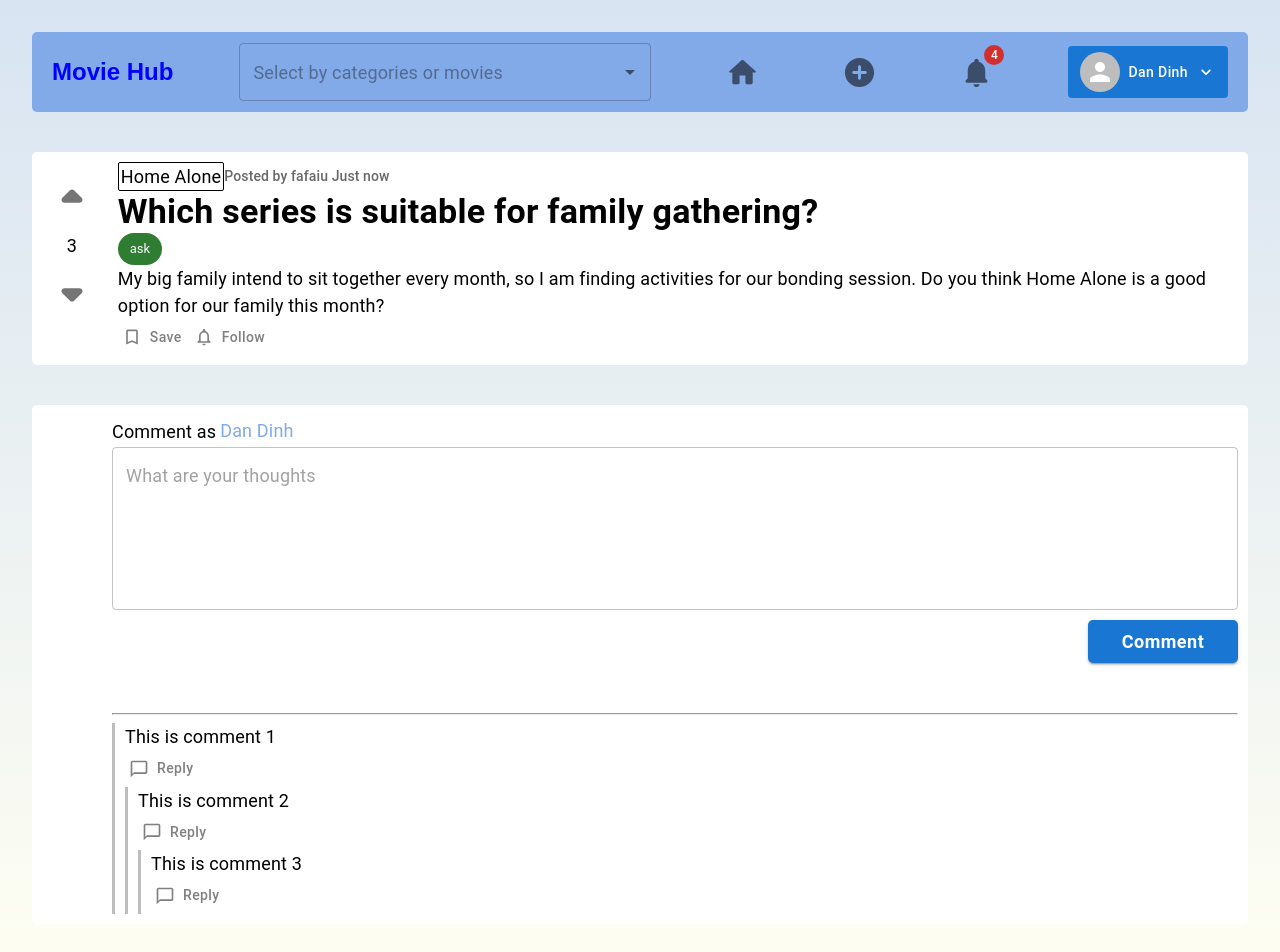
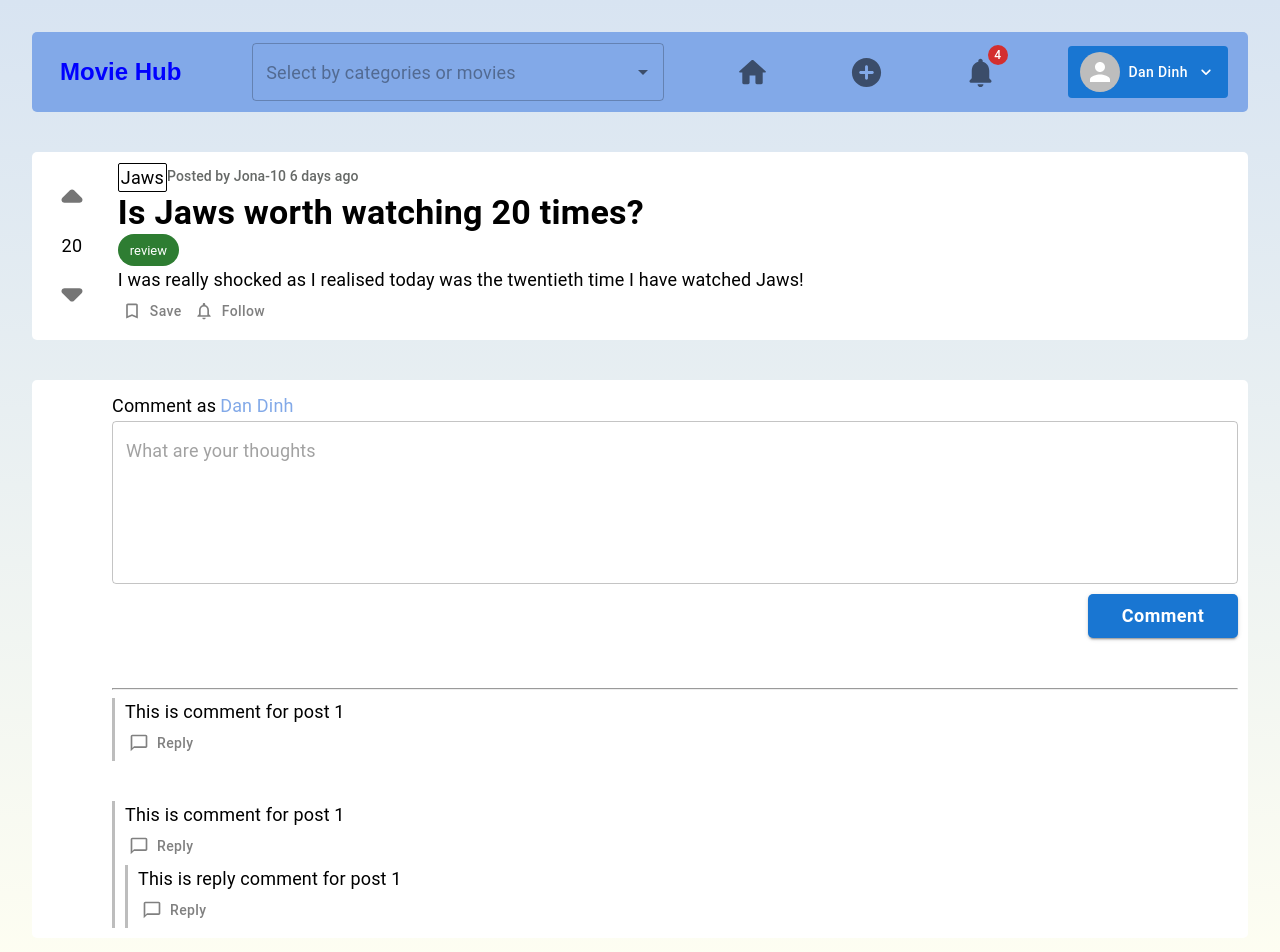
Before and after one commit to DennieDan/movie-frontend, a React (Vite) app: page /posts/1 in a window 1280 px wide. Shown: the top 952 px of the page. Built offline with nearby package versions, Linux system fonts and the light colour scheme.

Commit message:
add: routing with react-router-dom

```diff
--- a/package.json
+++ b/package.json
@@ -18,7 +18,8 @@
     "@reduxjs/toolkit": "^2.0.1",
     "react": "^18.2.0",
     "react-dom": "^18.2.0",
-    "react-redux": "^9.0.4"
+    "react-redux": "^9.0.4",
+    "react-router-dom": "^6.21.1"
   },
   "devDependencies": {
     "@types/react": "^18.2.43",
--- a/src/App.tsx
+++ b/src/App.tsx
@@ -1,111 +1,106 @@
-import {
-  Badge,
-  Button,
-  Stack,
-  Theme,
-  ThemeProvider,
-  createTheme,
-} from "@mui/material";
-import MainHeader from "./components/Navigation/MainHeader";
-import ProfileTab from "./components/UI/ProfileTab.tsx";
-// import Homepage from "./pages/Homepage.tsx";
-import HomeRoundedIcon from "@mui/icons-material/HomeRounded";
-import AddCircleRoundedIcon from "@mui/icons-material/AddCircleRounded";
-import NotificationsRoundedIcon from "@mui/icons-material/NotificationsRounded";
-import { useState } from "react";
-import { Provider } from "react-redux";
-import { store } from "./store/store.ts";
-import PostDetailpage from "./pages/PostDetailpage.tsx";
-import Homepage from "./pages/Homepage.tsx";
-import { PostItem } from "./store/posts-slice.ts";
-import RouteIcon from "./components/Navigation/RouteIcon.tsx";
+import { RouterProvider, createBrowserRouter } from "react-router-dom";
+import Root from "./pages/Root.tsx";
+import PostDetailPage from "./pages/PostDetailpage.tsx";
+import HomePage from "./pages/Homepage.tsx";
 
-declare module "@mui/styles/defaultTheme" {
-  interface DefaultTheme extends Theme {}
-}
+const Router = createBrowserRouter([
+  {
+    path: "/",
+    element: <Root />,
+    children: [
+      { index: true, element: <HomePage /> },
+      { path: "posts/:id", element: <PostDetailPage /> },
+    ],
+  },
+]);
 
-const post_ex: PostItem = {
-  id: 2,
-  title: "Which series is suitable for family gathering?",
-  content:
-    "My big family intend to sit together every month, so I am finding activities for our bonding session. Do you think Home Alone is a good option for our family this month?",
-  movie: "Home Alone",
-  author: "fafaiu",
-  votes: 3,
-  topic: "ask",
-  created_at: "2024-01-01T13:51:50.417-07:00",
-};
+// declare module "@mui/styles/defaultTheme" {
+//   interface DefaultTheme extends Theme {}
+// }
 
-type UserType = "member" | "guest";
+// const post_ex: PostItem = {
+//   id: 2,
+//   title: "Which series is suitable for family gathering?",
+//   content:
+//     "My big family intend to sit together every month, so I am finding activities for our bonding session. Do you think Home Alone is a good option for our family this month?",
+//   movie: "Home Alone",
+//   author: "fafaiu",
+//   votes: 3,
+//   topic: "ask",
+//   created_at: "2024-01-01T13:51:50.417-07:00",
+// };
+
+// type UserType = "member" | "guest";
 
 function App() {
-  const [user, setUser] = useState<UserType>("member");
+  // const [user, setUser] = useState<UserType>("member");
 
-  const theme: Theme = createTheme({
-    typography: {
-      button: {
-        textTransform: "none",
-      },
-      h4: {
-        textAlign: "left",
-        fontWeight: 600,
-      },
-      subtitle1: {
-        color: "#82a9e8",
-        fontSize: 18,
-      },
-      subtitle2: {
-        color: "#666967",
-      },
-      body1: {
-        textAlign: "left",
-        fontSize: 18,
-      },
-    },
-    palette: {
-      common: { black: "#000", white: "#fff" },
-    },
-  });
+  // const theme: Theme = createTheme({
+  //   typography: {
+  //     button: {
+  //       textTransform: "none",
+  //     },
+  //     h4: {
+  //       textAlign: "left",
+  //       fontWeight: 600,
+  //     },
+  //     subtitle1: {
+  //       color: "#82a9e8",
+  //       fontSize: 18,
+  //     },
+  //     subtitle2: {
+  //       color: "#666967",
+  //     },
+  //     body1: {
+  //       textAlign: "left",
+  //       fontSize: 18,
+  //     },
+  //   },
+  //   palette: {
+  //     common: { black: "#000", white: "#fff" },
+  //   },
+  // });
 
-  return (
-    <Provider store={store}>
-      <ThemeProvider theme={theme}>
-        <Stack direction="column" spacing={5}>
-          <MainHeader>
-            {user === "member" ? (
-              <>
-                <RouteIcon tooltip="Home">
-                  <HomeRoundedIcon fontSize="large" />
-                </RouteIcon>
-                <RouteIcon tooltip="Create post">
-                  <AddCircleRoundedIcon fontSize="large" />
-                </RouteIcon>
-                <RouteIcon tooltip="Notifications">
-                  <Badge badgeContent={4} color="error">
-                    <NotificationsRoundedIcon fontSize="large" />
-                  </Badge>
-                </RouteIcon>
-                <ProfileTab />
-              </>
-            ) : (
-              <>
-                <Stack direction="row" spacing={2}>
-                  <Button variant="outlined" size="large">
-                    Sign In
-                  </Button>
-                  <Button variant="outlined" size="large">
-                    Sign Up
-                  </Button>
-                </Stack>
-              </>
-            )}
-          </MainHeader>
-          {/* <Homepage /> */}
-          <PostDetailpage item={post_ex} />
-        </Stack>
-      </ThemeProvider>
-    </Provider>
-  );
+  // return (
+  //   <Provider store={store}>
+  //     <ThemeProvider theme={theme}>
+  //       <Stack direction="column" spacing={5}>
+  //         <MainHeader>
+  //           {user === "member" ? (
+  //             <>
+  //               <RouteIcon tooltip="Home">
+  //                 <HomeRoundedIcon fontSize="large" />
+  //               </RouteIcon>
+  //               <RouteIcon tooltip="Create post">
+  //                 <AddCircleRoundedIcon fontSize="large" />
+  //               </RouteIcon>
+  //               <RouteIcon tooltip="Notifications">
+  //                 <Badge badgeContent={4} color="error">
+  //                   <NotificationsRoundedIcon fontSize="large" />
+  //                 </Badge>
+  //               </RouteIcon>
+  //               <ProfileTab />
+  //             </>
+  //           ) : (
+  //             <>
+  //               <Stack direction="row" spacing={2}>
+  //                 <Button variant="outlined" size="large">
+  //                   Sign In
+  //                 </Button>
+  //                 <Button variant="outlined" size="large">
+  //                   Sign Up
+  //                 </Button>
+  //               </Stack>
+  //             </>
+  //           )}
+  //         </MainHeader>
+  //         {/* <Homepage /> */}
+  //         <PostDetailpage item={post_ex} />
+  //       </Stack>
+  //     </ThemeProvider>
+  //   </Provider>
+  // );
+  return <RouterProvider router={Router} />;
 }
 
 export default App;
--- a/src/components/Navigation/MainHeader.tsx
+++ b/src/components/Navigation/MainHeader.tsx
@@ -1,4 +1,4 @@
-import { Box, Typography } from "@mui/material";
+import { Box, Button, Typography } from "@mui/material";
 
 import { PropsWithChildren } from "react";
 import SearchBar from "../UI/SearchBar.tsx";
@@ -21,6 +21,7 @@ export default function MainHeader({ children }: MainHeaderProps) {
         alignItems="center"
       >
         <Box display="flex" alignItems="center">
+          <Button href="/">
             <Typography
               align="center"
               variant="h5"
@@ -30,6 +31,7 @@ export default function MainHeader({ children }: MainHeaderProps) {
             >
               Movie Hub
             </Typography>
+          </Button>
         </Box>
         <Box display="flex" alignItems="center" width="35%">
           <SearchBar />
--- a/src/components/Post/Comments.tsx
+++ b/src/components/Post/Comments.tsx
@@ -6,16 +6,21 @@ import {
 } from "../../store/comments-slice.ts";
 import { useAppDispatch, useAppSelector } from "../../store/hooks.ts";
 import ChatBubbleOutlineIcon from "@mui/icons-material/ChatBubbleOutline";
+import { type PostItem as PostItemType } from "../../store/posts-slice.ts";
 
-export default function Comments() {
+type CommentsProps = {
+  item: PostItemType;
+};
+
+export default function Comments({ item }: CommentsProps) {
+  // const comments: CommentItemType[] = useAppSelector(
+  //   (state) => state.comments.items
+  // );
+
+  // use later when we have id route
   const comments: CommentItemType[] = useAppSelector(
     (state) => state.comments.items
-  );
-
-  // use later when we have id route
-  // const comments: CommentItemType[] = useAppSelector(
-  //   (state) => state.comments.items
-  // ).filter(c => c.post_id === id);
+  ).filter((c) => c.post_id === item.id);
 
   return (
     <Box
@@ -38,13 +43,13 @@ export default function Comments() {
         <Typography variant="body1">Comment as</Typography>
         <Typography variant="subtitle1"> Dan Dinh</Typography>
       </Stack>
-      <CommentInput />
+      <CommentInput post={item} />
       <hr style={{ width: "100%", marginTop: "50px" }}></hr>
       <Stack direction="column" spacing={5}>
         {comments.map(
           (comment) =>
             comment.reply_to === undefined && (
-              <CommentItem key={comment.id} item={comment} />
+              <CommentItem key={comment.id} post={item} item={comment} />
             )
         )}
       </Stack>
@@ -53,10 +58,11 @@ export default function Comments() {
 }
 
 type CommentItemProps = {
+  post: PostItemType;
   item: CommentItemType;
 };
 
-function CommentItem({ item }: CommentItemProps) {
+function CommentItem({ post, item }: CommentItemProps) {
   const [isReplying, setIsReplying] = useState<boolean>(false);
   const comments: CommentItemType[] = useAppSelector(
     (state) => state.comments.items
@@ -84,10 +90,14 @@ function CommentItem({ item }: CommentItemProps) {
         </Button>
       </Stack>
       {isReplying && (
-        <CommentInput item={item} onReply={() => setIsReplying(false)} />
+        <CommentInput
+          post={post}
+          item={item}
+          onReply={() => setIsReplying(false)}
+        />
       )}
       {replies.map((reply) => (
-        <CommentItem item={reply} />
+        <CommentItem key={reply.id} post={post} item={reply} />
       ))}
     </Box>
   );
@@ -95,9 +105,11 @@ function CommentItem({ item }: CommentItemProps) {
 
 type PostCommentInputProps = {
   item?: never;
+  post: PostItemType;
 };
 
 type ReplyInputProps = {
+  post: PostItemType;
   item: CommentItemType;
   onReply: () => void;
 };
@@ -113,10 +125,10 @@ function CommentInput(props: CommentInputProps) {
   const [commentBody, setCommentBody] = useState<string>("");
   const dispatch = useAppDispatch();
 
-  const { item } = props;
+  const { post, item } = props;
   function handleComment() {
     const newComment = {
-      post_id: 2,
+      post_id: post.id,
       reply_to: item?.id,
       body: commentBody,
       comments: [],
--- a/src/components/Post/Post.tsx
+++ b/src/components/Post/Post.tsx
@@ -46,7 +46,7 @@ export default function Post({ item }: PostProps) {
             justifyContent="flex-start"
             flexGrow={10}
           >
-            <MovieTab movie={item.movie} />
+            {item.movie && <MovieTab movie={item.movie} />}
             <Typography variant="subtitle2">
               Posted by {item.author} {formatCreateInterval(item)}
             </Typography>
@@ -70,7 +70,7 @@ export default function Post({ item }: PostProps) {
               alignItems="center"
               justifyContent="flex-start"
             >
-              <TopicChip name={item.topic} color="success" />
+              {item.topic && <TopicChip name={item.topic} color="success" />}
             </Box>
             <Typography variant="body1">{item.content}</Typography>
           </Box>
--- a/src/components/UI/PostItem.tsx
+++ b/src/components/UI/PostItem.tsx
@@ -11,7 +11,7 @@ type PostItemProps = {
 
 export default function PostItem({ item }: PostItemProps) {
   return (
-    <ListItemButton>
+    <ListItemButton href={`posts/${item.id}`}>
       <Vote item={item} />
       <Box
         width="60%"
--- a/src/dummy-comments.ts
+++ b/src/dummy-comments.ts
@@ -10,4 +10,46 @@ export const COMMENTS: CommentItemType[] = [
   },
   { id: 2, post_id: 2, reply_to: 1, body: "This is comment 2", comments: [] },
   { id: 3, post_id: 2, reply_to: 2, body: "This is comment 3", comments: [] },
+  {
+    id: 4,
+    post_id: 1,
+    reply_to: undefined,
+    body: "This is comment for post 1",
+    comments: [],
+  },
+  {
+    id: 5,
+    post_id: 1,
+    reply_to: undefined,
+    body: "This is comment for post 1",
+    comments: [],
+  },
+  {
+    id: 6,
+    post_id: 1,
+    reply_to: 5,
+    body: "This is reply comment for post 1",
+    comments: [],
+  },
+  {
+    id: 7,
+    post_id: 3,
+    reply_to: undefined,
+    body: "This is comment for post 3",
+    comments: [],
+  },
+  {
+    id: 8,
+    post_id: 3,
+    reply_to: undefined,
+    body: "This is comment for post 3",
+    comments: [],
+  },
+  {
+    id: 9,
+    post_id: 3,
+    reply_to: 7,
+    body: "This is reply comment for post 3",
+    comments: [],
+  },
 ];
--- a/src/pages/PostDetailpage.tsx
+++ b/src/pages/PostDetailpage.tsx
@@ -2,16 +2,20 @@ import { Stack } from "@mui/material";
 import Post from "../components/Post/Post.tsx";
 import Comments from "../components/Post/Comments.tsx";
 import { type PostItem as PostItemType } from "../store/posts-slice.ts";
+import { useAppSelector } from "../store/hooks.ts";
+import { useParams } from "react-router-dom";
 
-type PostDetailpageProps = {
-  item: PostItemType;
-};
-
-export default function PostDetailpage({ item }: PostDetailpageProps) {
+export default function PostDetailPage() {
+  const params = useParams<{ id: string }>();
+  const postId = params.id;
+  const postList: PostItemType[] = useAppSelector((state) => state.posts.items);
+  const item: PostItemType = postList.find(
+    (post) => post.id === Number(postId)
+  );
   return (
     <Stack direction="column" spacing={5}>
       <Post item={item} />
-      <Comments />
+      <Comments item={item} />
     </Stack>
   );
 }
--- /dev/null
+++ b/src/pages/Root.tsx
@@ -0,0 +1,91 @@
+import {
+  Badge,
+  Button,
+  Stack,
+  Theme,
+  ThemeProvider,
+  createTheme,
+} from "@mui/material";
+import { Provider } from "react-redux";
+import { Outlet } from "react-router-dom";
+import MainHeader from "../components/Navigation/MainHeader";
+import RouteIcon from "../components/Navigation/RouteIcon.tsx";
+import ProfileTab from "../components/UI/ProfileTab.tsx";
+import HomeRoundedIcon from "@mui/icons-material/HomeRounded";
+import AddCircleRoundedIcon from "@mui/icons-material/AddCircleRounded";
+import NotificationsRoundedIcon from "@mui/icons-material/NotificationsRounded";
+import { store } from "../store/store.ts";
+import { useState } from "react";
+
+declare module "@mui/styles/defaultTheme" {
+  interface DefaultTheme extends Theme {}
+}
+
+type UserType = "member" | "guest";
+
+export default function Root() {
+  const [user, setUser] = useState<UserType>("member");
+  const theme: Theme = createTheme({
+    typography: {
+      button: {
+        textTransform: "none",
+      },
+      h4: {
+        textAlign: "left",
+        fontWeight: 600,
+      },
+      subtitle1: {
+        color: "#82a9e8",
+        fontSize: 18,
+      },
+      subtitle2: {
+        color: "#666967",
+      },
+      body1: {
+        textAlign: "left",
+        fontSize: 18,
+      },
+    },
+    palette: {
+      common: { black: "#000", white: "#fff" },
+    },
+  });
+  return (
+    <Provider store={store}>
+      <ThemeProvider theme={theme}>
+        <Stack direction="column" spacing={5}>
+          <MainHeader>
+            {user === "member" ? (
+              <>
+                <RouteIcon tooltip="Home">
+                  <HomeRoundedIcon fontSize="large" />
+                </RouteIcon>
+                <RouteIcon tooltip="Create post">
+                  <AddCircleRoundedIcon fontSize="large" />
+                </RouteIcon>
+                <RouteIcon tooltip="Notifications">
+                  <Badge badgeContent={4} color="error">
+                    <NotificationsRoundedIcon fontSize="large" />
+                  </Badge>
+                </RouteIcon>
+                <ProfileTab />
+              </>
+            ) : (
+              <>
+                <Stack direction="row" spacing={2}>
+                  <Button variant="outlined" size="large">
+                    Sign In
+                  </Button>
+                  <Button variant="outlined" size="large">
+                    Sign Up
+                  </Button>
+                </Stack>
+              </>
+            )}
+          </MainHeader>
+          <Outlet />
+        </Stack>
+      </ThemeProvider>
+    </Provider>
+  );
+}
--- a/src/store/comments-slice.ts
+++ b/src/store/comments-slice.ts
@@ -1,7 +1,7 @@
 import { PayloadAction, createSlice } from "@reduxjs/toolkit";
 import { COMMENTS } from "../dummy-comments.ts";
 
-let currentId: number = 3;
+let currentId: number = 9;
 
 export type CommentItem =
   | {
```
Also changed, not shown: 1 other file (tests, documents, lock files or other folders). Lines whose indentation alone changed are shown as unchanged.
